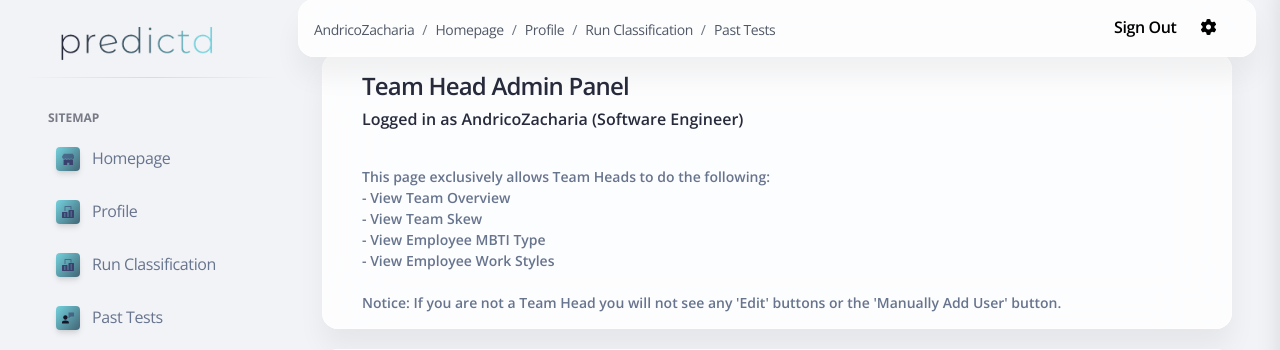
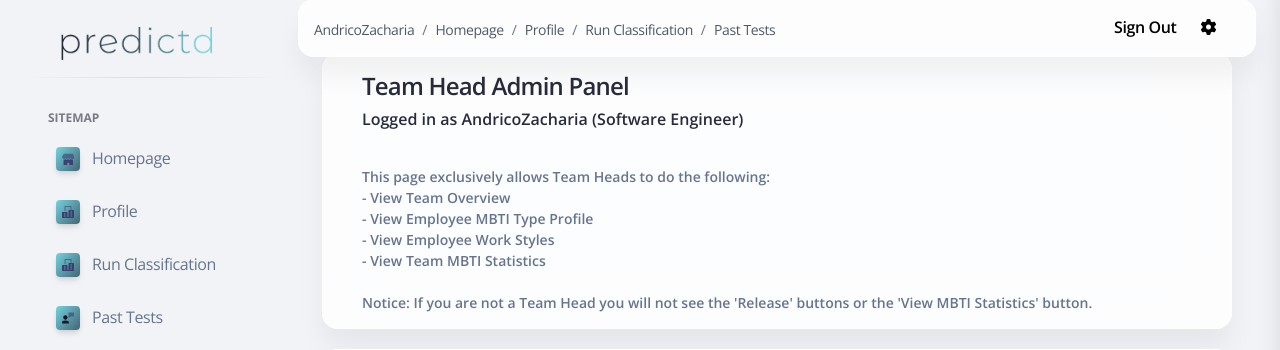
Before and after one commit to ec18384/Predictd, a Django app: page /TH-Editor.html in a window 1280 px wide. Shown: the part 25-375 px from the top of the page. Run offline with Django 3.2, Linux system fonts and the light colour scheme; a user stored in the database is signed in; data comes from the database, SQL or seed files in the repository; some libraries are stand-ins or nearby versions.

Commit message:
Another small last minute UI fix

```diff
--- a/apps/templates/home/TH-Editor.html
+++ b/apps/templates/home/TH-Editor.html
@@ -24,12 +24,11 @@
                         <p class="mb-0 font-weight-bold text-sm">
                             This page exclusively allows Team Heads to do the following:<br>
                             - View Team Overview<br>
-                            - View Team Skew<br>
-                            - View Employee MBTI Type<br>
+                            - View Employee MBTI Type Profile<br>
                             - View Employee Work Styles<br>
+                            - View Team MBTI Statistics<br>
                             <br>
-                            Notice: If you are not a Team Head you will not see any 'Edit' buttons or the 'Manually Add
-                            User' button.
+                            Notice: If you are not a Team Head you will not see the 'Release' buttons or the 'View MBTI Statistics' button.
                         </p>
                     </div>
                 </div>
```
